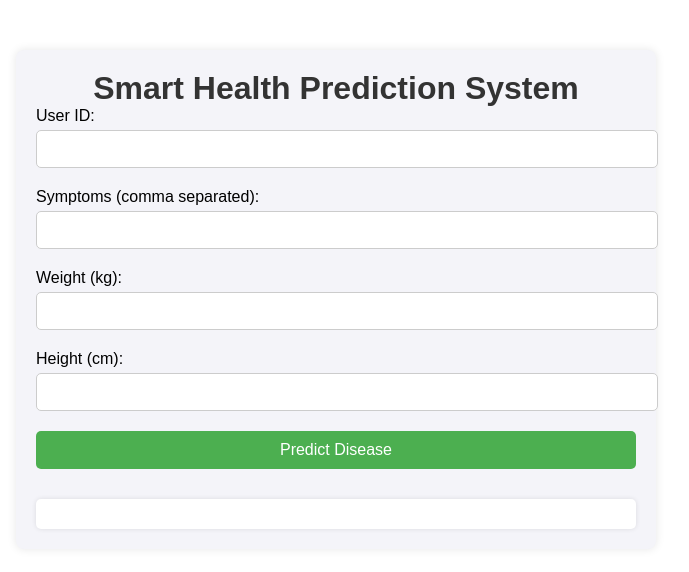
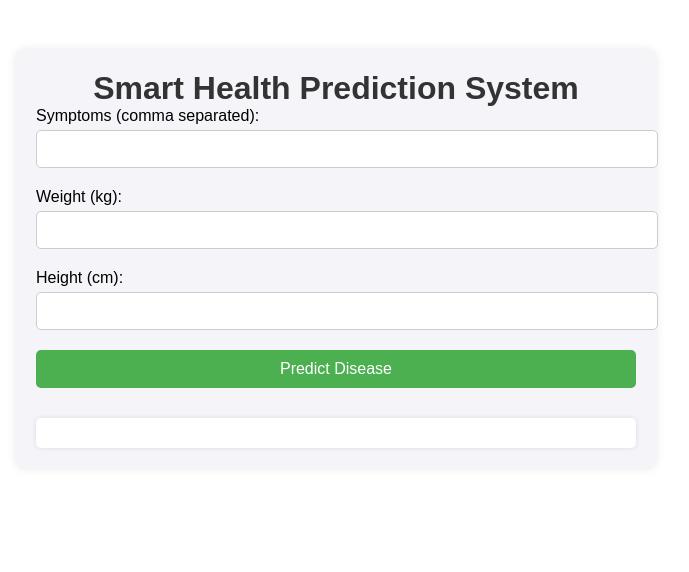
Before and after one commit to TheAditya-10/Smart-Health-Care, a Flask app: page /predict in a window 1280 px wide. Shown: the top 572 px of the page, without its empty margins (304-993 px from the left). Run offline with Flask 3, Linux system fonts and the light colour scheme.

Commit message:
30-01-2025

```diff
--- a/app.py
+++ b/app.py
@@ -1,12 +1,12 @@
 from flask import Flask, request, jsonify, render_template, redirect, url_for, flash, session
 from werkzeug.security import generate_password_hash, check_password_hash
 from flask_sqlalchemy import SQLAlchemy
+from transformers import GPT2Tokenizer, GPT2LMHeadModel
 from models import *
-import openai
-
+import torch
 
 app = Flask(__name__)
-app.secret_key = 'my_super_secret_key_12345'
+app.secret_key = 'my_super_secbhbsy_secret_key_12345'
 
 app.config['SQLALCHEMY_DATABASE_URI'] = 'mysql+mysqlconnector://root:Adi!1%40T@localhost/smart_health_care'
 #SQLALCHEMY_DATABASE_URI: Specifies the connection string to the database in the format
@@ -14,11 +14,15 @@ app.config['SQLALCHEMY_DATABASE_URI'] = 'mysql+mysqlconnector://root:Adi!1%40T@l
 app.config['SQLALCHEMY_TRACK_MODIFICATIONS'] = Flask
 #SQLALCHEMY_TRACK_MODIFICATIONS: Disables a feature that tracks object changes, improving performance.
 
-db.init_app(app)
+db = SQLAlchemy(app)
 
 @app.route('/')
 def home():
     return render_template('index.html')
+
+model_name = 'gpt2'
+tokenizer = GPT2Tokenizer.from_pretrained(model_name)
+model = GPT2LMHeadModel.from_pretrained(model_name)
 
 def predict_disease(symptoms, weight, height):
     prompt = f"""
@@ -30,52 +34,41 @@ def predict_disease(symptoms, weight, height):
     2. What should he/she should do now ? First hand precations.
     """
     try:
-        response = openai.ChatCompletion.create(
-            engine = 'text-davinci-003',
-            max_tokens = 150,
-            temperature = 0.7,
-            prompt = prompt,
-        )
-        result = response.choices[0].text.strip()
-        return result.split("\n", 1)
+        input_ids = tokenizer.encode(prompt, return_tensors='pt')
+        output = model.generate(input_ids, max_length=200, temperature = 0.7, pad_token_id=tokenizer.eos_token_id)
+        generated_text = tokenizer.decode(output[0], skip_special_tokens=True)
+        lines = generated_text.split('\n')
+        disease = lines[1] if len(lines) > 1 else "Unknown Disease"
+        precautions = lines[2] if len(lines) > 1 else "Unknown Precautions"
+
+        return disease.strip(), precautions.strip()
+
     except Exception as e:
         return "Error", str(e)
 
 @app.route('/predict', methods=['GET', 'POST'])
 def predict():
-    prediction = None
-    precautions = None
-
     if request.method == "POST":
         data = request.get_json()
-        user_id = data.get('user_id')
         symptoms = data.get('symptoms')
         weight = data.get('weight')
         height = data.get('height')
 
-        user = User.session.get(user_id)
-        if not user:
-            return jsonify({'error': 'USER NOT FOUND'}), 404
+        if not all([symptoms, weight, height]):
+            return jsonify({'error': 'INVALID REQUEST'}), 400
 
-        disease_details = predict_disease(symptoms, weight, height)
-        if disease_details[0] == "Error":
-            return jsonify({'error' : disease_details[1]}), 500
-        disease_name, precautions = disease_details
+        try:
+            disease, precautions = predict_disease(symptoms, weight, height)
+            if disease[0] == "Error":
+                return jsonify({'error': disease[1]}), 500
 
-        disease = Disease.query.filter_by(disease_name=disease_name).first()
-        if not user:
-            return jsonify({'error': 'DISEASE NOT FOUND'}), 404
-
-        prediction = DiseasePrediction(user_id=user_id, disease_id = disease.disease_id, predicted_probability = 0.8)
-        db.session.add(prediction)
-        db.session.commit()
-
-        return jsonify({
-            'user_id': user_id,
-            'predicted_disease': disease_name,
-            'precautions': precautions,
-        })
-    return render_template('predict.html', prediction = prediction)
+            return jsonify({
+                'predicted_disease': disease,
+                'precautions': precautions,
+            })
+        except Exception as e:
+            return jsonify({'error': str(e)}), 500
+    return render_template('predict.html')
 
 @app.route('/register', methods = ['GET', 'POST'])
 def register():
--- a/templates/predict.html
+++ b/templates/predict.html
@@ -12,11 +12,6 @@
         <h1>Smart Health Prediction System</h1>
 
         <form id="prediction-form">
-            <div class="form-group">
-                <label for="user_id">User ID:</label>
-                <input type="text" id="user_id" name="user_id" required>
-            </div>
-
             <div class="form-group">
                 <label for="symptoms">Symptoms (comma separated):</label>
                 <input type="text" id="symptoms" name="symptoms" required>
```
Also changed, not shown: gpt.py (added, +15 -0 lines).
